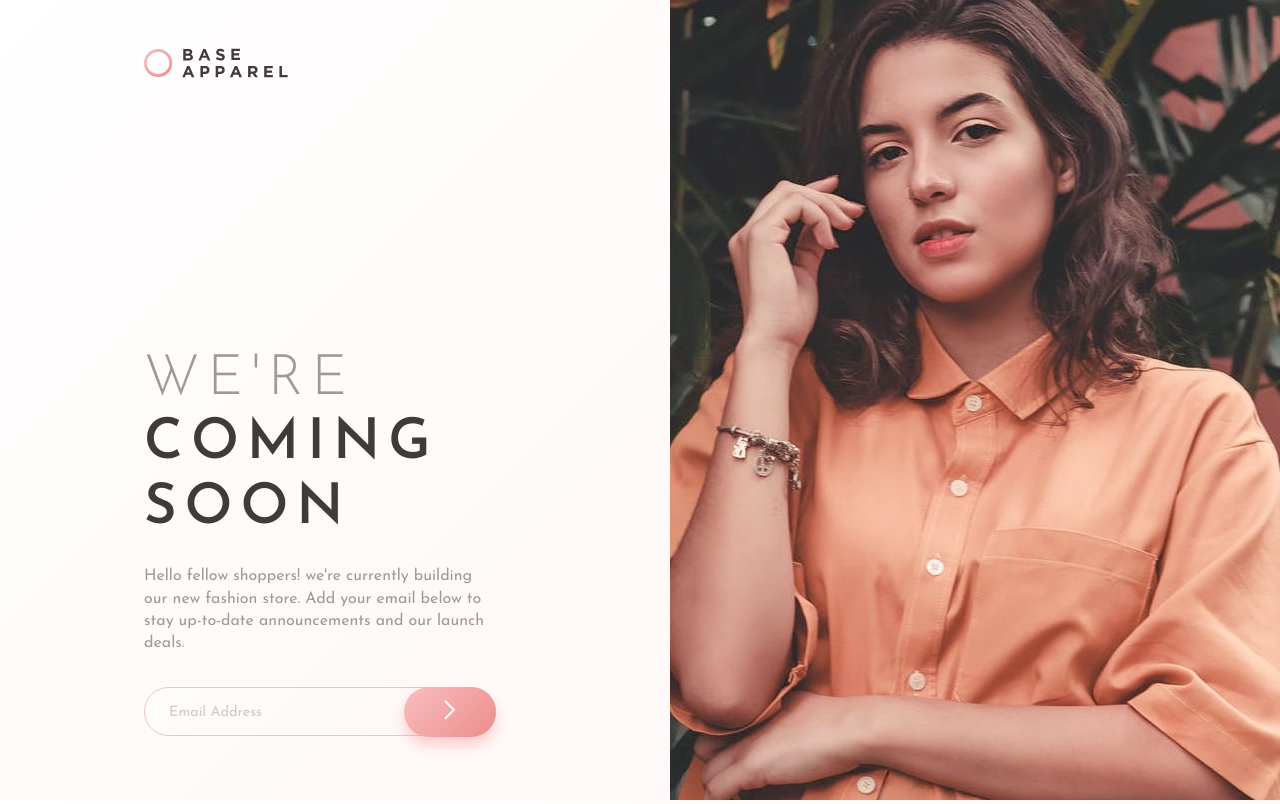
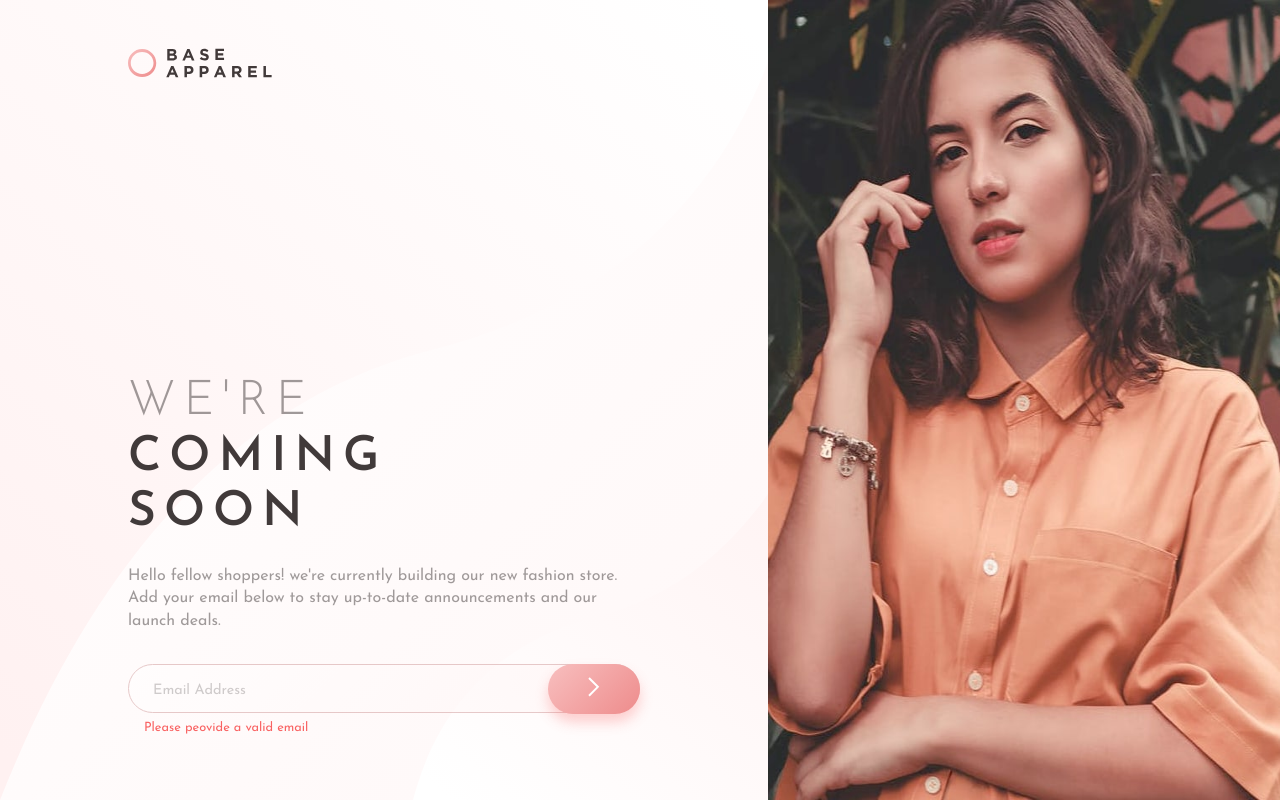
Before and after one commit to seyyeddev/base-apparel-coming-soon, a plain HTML site: page index.html in a window 1280 px wide. Drawn offline with Linux system fonts and the light colour scheme.

Commit message:
prepare validation and fix background image and image

```diff
--- a/js/script.js
+++ b/js/script.js
@@ -8,6 +8,8 @@ submit.addEventListener("click", (e) => {
 })
 
 //change image
-if (window.innerWidth > "1024") {
-    image.setAttribute("src", "./images/hero-desktop.jpg")
+if (window.innerWidth >= "1024") {
+    image.setAttribute("src", "./images/hero-desktop.jpg");
+} else {
+    image.setAttribute("src", "./images/hero-mobile.jpg");
 }
--- a/scss/_color.scss
+++ b/scss/_color.scss
@@ -14,3 +14,6 @@ $gradient1: linear-gradient(135deg, hsl(0, 80%, 86%), hsl(0, 74%, 74%));
     color: $darkGrayishRed;
     opacity: 0.5;
 }
+
+//btn hover color
+$btnHover: linear-gradient(135deg, hsla(0, 80%, 86%, 0.5), hsla(0, 74%, 74%, 0.4));
--- a/scss/_index.scss
+++ b/scss/_index.scss
@@ -1,8 +1,9 @@
 .wrapper {
     max-width: 36rem;
+    background: $gradient;
 
     //responsive
-    @include desktop-responsive() {
+    @include desktop() {
         display: flex;
         flex-direction: column;
         max-width: 90rem;
@@ -16,10 +17,10 @@
     margin: 2rem 0;
 
     //responsive
-    @include desktop-responsive() {
+    @include desktop() {
         position: absolute;
         width: 50%;
-        padding: 0 9rem;
+        padding: 0 8rem;
         margin-top: 3rem;
     }
 }
@@ -29,7 +30,7 @@
         width: 7rem;
 
         //responsive
-        @include desktop-responsive() {
+        @include desktop() {
             width: 9rem;
         }
     }
@@ -40,10 +41,15 @@
 .main {
 
     //responsive
-    @include desktop-responsive() {
+    @include desktop() {
         display: flex;
         flex-direction: row-reverse;
         align-items: flex-end;
+        background: url(../images/bg-pattern-desktop.svg) no-repeat left;
+    }
+
+    @include responsive(160rem) {
+        align-items: center;
     }
 }
 
@@ -52,9 +58,13 @@
 .image {
 
     //responsive
-    @include desktop-responsive() {
-        width: 50%;
+    @include desktop() {
+        width: 40%;
         height: 100vh;
+    }
+
+    @include desktop-l() {
+        width: 45%;
     }
 }
 
@@ -63,7 +73,7 @@
     max-width: 48rem;
 
     //responsive
-    @include desktop-responsive() {
+    @include desktop() {
         max-width: none;
         width: 100%;
         height: 100%;
@@ -73,8 +83,11 @@
         width: 100%;
 
         //responsive
-        @include desktop-responsive() {
+        @include desktop() {
             height: 100%;
+        }
+
+        @include responsive(160rem) {
             object-fit: contain;
             object-position: right;
         }
@@ -87,11 +100,16 @@
     text-align: center;
     padding: 0 2rem;
 
-    @include desktop-responsive() {
-        width: 50%;
+    @include desktop() {
+        width: 60%;
         text-align: left;
-        padding: 0 9rem;
+        padding: 0 8rem;
     }
+
+    @include desktop-l() {
+        width: 55%;
+    }
+
 }
 
 .content__title {
@@ -111,7 +129,11 @@
     }
 
     //responsive
-    @include desktop-responsive() {
+    @include desktop() {
+        font-size: 3rem;
+    }
+
+    @include desktop-l() {
         font-size: 3.5rem;
     }
 }
@@ -147,8 +169,25 @@
     background: $gradient;
     opacity: 0.5;
 
+    &:focus {
+        outline: 0.063rem solid $darkGrayishRed;
+    }
+
+    &--invalid {
+        background-image: url(../images/icon-error.svg);
+        background-repeat: no-repeat;
+        background-position: right 5rem top 0.7rem;
+        outline: 0.125rem solid $softRed;
+        opacity: 1;
+
+        //responsive
+        @include desktop() {
+            background-position: right 7rem top 0.7rem;
+        }
+    }
+
     //responsive
-    @include desktop-responsive() {
+    @include desktop() {
         padding: 0.9rem 1.5rem;
     }
 }
@@ -172,10 +211,20 @@
     right: 0;
     cursor: pointer;
     box-shadow: 0 0.5rem 0.8rem 0 hsla(0, 93%, 68%, 0.3);
+    transition: all 0.5s;
+
+    &:focus {
+        outline: 0.063rem solid $darkGrayishRed;
+    }
 
     //responsive
-    @include desktop-responsive() {
+    @include desktop() {
         padding: 0.8rem 2.5rem;
+
+        &:hover {
+            background-image: $btnHover;
+            right: -0.5rem;
+        }
     }
 }
 
@@ -185,5 +234,5 @@
     color: $softRed;
     font-size: 0.8rem;
     margin: 0.5rem 0 0 1rem;
-    display: none;
+    display: block;
 }
--- a/scss/_responsive.scss
+++ b/scss/_responsive.scss
@@ -1,18 +1,31 @@
-@mixin tablet-responsive() {
-    @media only screen and (min-width:48rem) {
+// 320px => 575px = mobile
+// 576px => 1023px = tablet
+// 1024px => 1439px = desktop
+// 1440px => 1920px = desktop-large
+
+
+
+@mixin tablet() {
+    @media only screen and (min-width:36rem) {
         @content;
     }
 }
 
-@mixin desktop-responsive() {
+@mixin desktop() {
     @media only screen and (min-width:64rem) {
         @content;
     }
 }
 
-//to create specific screen size
-@mixin responsive($minWidth, $maxWidth) {
-    @media only screen and (min-width: $minWidth) and (max-width: $maxWidth) {
+@mixin desktop-l() {
+    @media only screen and (min-width:90rem) {
         @content;
     }
 }
+
+//to create specific screen size
+@mixin responsive($minWidth) {
+    @media only screen and (min-width: $minWidth) {
+        @content;
+    }
+}
--- a/scss/main.scss
+++ b/scss/main.scss
@@ -19,7 +19,6 @@
 //body
 body {
     min-height: 100vh;
-    background: $gradient;
     display: flex;
     justify-content: center;
     align-items: center;
```
Also changed, not shown: css/main.css, 1 other file.
